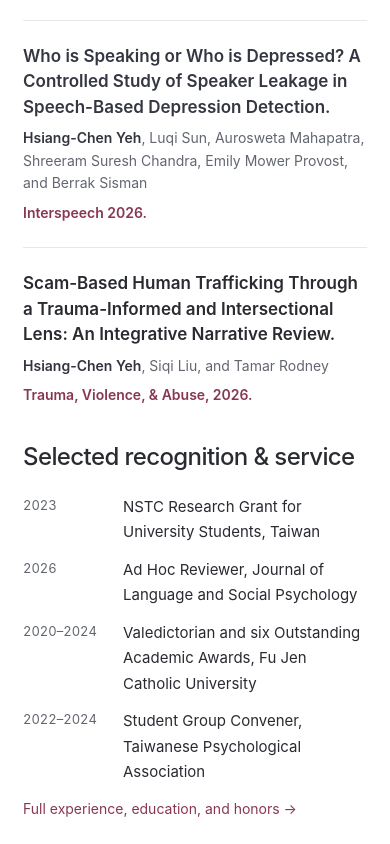
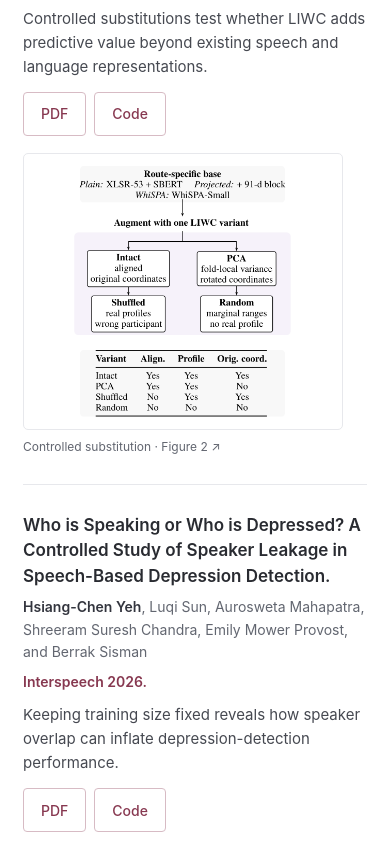
Before and after one commit to jen900704/jen-portfolio, a React (Vite) app: page / in a window 390 px wide. Shown: the part 1560-2404 px from the top of the page. Built offline with nearby package versions, Linux system fonts and the light colour scheme.

Commit message:
Add publication PDF and code resources with original figure highlights

```diff
--- a/src/App.css
+++ b/src/App.css
@@ -33,8 +33,6 @@
 .paper { padding: 0 0 23px; margin: 0 0 23px; border-bottom: 1px solid var(--line); }
 .paper:last-child { margin-bottom: 0; border-bottom: 0; padding-bottom: 0; }
 .paper h3 { font-size: 1.0625rem; line-height: 1.5; font-weight: 600; }
-.paper h3 a { color: #343642; }
-.paper h3 a:hover { color: var(--accent); }
 .authors { font-size: .875rem; color: var(--muted); margin-top: 7px !important; line-height: 1.6; }
 .authors strong { font-weight: 600; color: #33353e; }
 .venue { font-size: .875rem; font-weight: 600; color: var(--accent); margin-top: 6px !important; }
@@ -112,3 +110,24 @@ main:focus { outline: none; }
   .site section { margin-bottom: 20px; }
   .action-link { background: none; color: inherit; border-color: #ccc; }
 }
+
+/* Paper resources are the sole document links; figure links open the original crop. */
+.paper-with-figure { display: grid; grid-template-columns: 220px minmax(0, 1fr); gap: 25px; align-items: start; padding-bottom: 28px; margin-bottom: 28px; }
+.paper-figure { margin: 0; }
+.paper-figure a { display: flex; align-items: center; justify-content: center; padding: 10px; border: 1px solid var(--line); border-radius: 5px; background: #fff; }
+.paper-figure a:hover { border-color: var(--accent); }
+.paper-figure img { display: block; width: 100%; height: auto; max-height: 225px; object-fit: contain; }
+.paper-figure figcaption { font-size: .75rem; line-height: 1.5; margin-top: 8px; color: var(--muted); }
+.paper-content { min-width: 0; }
+.paper-highlight { font-size: .9375rem; line-height: 1.6; margin-top: 10px; color: #464951; }
+.paper-resources { display: flex; flex-wrap: wrap; gap: 8px; margin-top: 13px; }
+.resource-button { display: inline-flex; align-items: center; justify-content: center; min-height: 36px; padding: 4px 13px; border: 1px solid #d7bbc4; border-radius: 4px; font-size: .875rem; line-height: 1.5; font-weight: 550; color: var(--accent); background: #fff; }
+.resource-button:hover { text-decoration: none; background: #faf5f7; border-color: var(--accent); }
+@media (max-width: 700px) {
+  .paper-with-figure { grid-template-columns: minmax(0, 1fr); gap: 17px; }
+  .paper-content { grid-row: 1; }
+  .paper-figure { max-width: 320px; width: 100%; }
+  .paper-figure img { max-height: 255px; }
+  .resource-button { min-height: 44px; padding: 7px 17px; }
+}
+@media print { .paper-figure { display: none; } .paper-with-figure { display: block; } }
--- a/src/App.tsx
+++ b/src/App.tsx
@@ -65,13 +65,23 @@ function AuthorNames({ text }: { text: string }) {
   return <>{text.split('Hsiang-Chen Yeh').map((part, i) => <span key={i}>{i > 0 && <strong>Hsiang-Chen Yeh</strong>}{part}</span>)}</>;
 }
 function Paper({ paper }: { paper: Publication }) {
-  const primaryLink = paper.links?.[0];
-  const extraLinks = paper.links?.filter(link => link.href !== primaryLink?.href) ?? [];
-  return <li className="paper">
-    <h3>{primaryLink ? <a href={primaryLink.href}>{paper.title}</a> : paper.title}</h3>
-    <p className="authors"><AuthorNames text={paper.authors} /></p>
-    <p className={paper.kind === 'published' ? 'venue' : 'status'}>{paper.status}</p>
-    {extraLinks.length > 0 && <p className="paper-links">{extraLinks.map(link => <a key={link.href} href={link.href}>{link.label}</a>)}</p>}
+  const links = paper.links?.filter((link, index, all) => all.findIndex(item => item.href === link.href) === index) ?? [];
+  return <li className={`paper${paper.figure ? ' paper-with-figure' : ''}`}>
+    {paper.figure && <figure className="paper-figure">
+      <a href={`${base}${paper.figure.src}`} target="_blank" rel="noopener noreferrer" aria-label={`Enlarge figure: ${paper.title}`}>
+        <img src={`${base}${paper.figure.src}`} alt={paper.figure.alt} width={paper.figure.width} height={paper.figure.height} loading="lazy" />
+      </a>
+      <figcaption>{paper.figure.caption} <span aria-hidden="true">↗</span></figcaption>
+    </figure>}
+    <div className="paper-content">
+      <h3>{paper.title}</h3>
+      <p className="authors"><AuthorNames text={paper.authors} /></p>
+      <p className={paper.kind === 'published' ? 'venue' : 'status'}>{paper.status}</p>
+      {paper.highlight && <p className="paper-highlight">{paper.highlight}</p>}
+      {links.length > 0 && <div className="paper-resources" role="group" aria-label={`Resources for ${paper.title}`}>
+        {links.map(link => <a className="resource-button" key={link.href} href={link.href} aria-label={`${link.label}: ${paper.title}`}>{link.label}</a>)}
+      </div>}
+    </div>
   </li>;
 }
 function Research({ showAll, setShowAll }: { showAll: boolean; setShowAll: (value: boolean) => void }) {
--- a/src/publications.ts
+++ b/src/publications.ts
@@ -1,4 +1,12 @@
-export type Publication = { title: string; authors: string; status: string; kind: string; links?: { label: string; href: string }[] };
+export type Publication = {
+  title: string;
+  authors: string;
+  status: string;
+  kind: string;
+  links?: { label: string; href: string }[];
+  highlight?: string;
+  figure?: { src: string; alt: string; caption: string; width: number; height: number };
+};
 
 export const publications: Publication[] = [
   {
@@ -8,10 +16,22 @@ export const publications: Publication[] = [
     "kind": "published",
     "links": [
       {
-        "label": "Paper",
-        "href": "https://arxiv.org/abs/2607.22952"
+        "label": "PDF",
+        "href": "https://arxiv.org/pdf/2607.22952"
+      },
+      {
+        "label": "Code",
+        "href": "https://github.com/jen900704/liwc-controlled-substitution"
       }
-    ]
+    ],
+    "highlight": "Controlled substitutions test whether LIWC adds predictive value beyond existing speech and language representations.",
+    "figure": {
+      "src": "research/emnlp-figure.png",
+      "alt": "Four LIWC conditions: intact, PCA-rotated, participant-shuffled, and random-marginal, with the properties preserved by each control.",
+      "caption": "Controlled substitution · Figure 2",
+      "width": 860,
+      "height": 984
+    }
   },
   {
     "title": "Who is Speaking or Who is Depressed? A Controlled Study of Speaker Leakage in Speech-Based Depression Detection.",
@@ -20,10 +40,22 @@ export const publications: Publication[] = [
     "kind": "published",
     "links": [
       {
-        "label": "Paper",
-        "href": "https://arxiv.org/abs/2604.14354"
+        "label": "PDF",
+        "href": "https://arxiv.org/pdf/2604.14354"
+      },
+      {
+        "label": "Code",
+        "href": "https://github.com/jen900704/Speech-Depression-Speaker-Leakage"
       }
-    ]
+    ],
+    "highlight": "Keeping training size fixed reveals how speaker overlap can inflate depression-detection performance.",
+    "figure": {
+      "src": "research/interspeech-figure.png",
+      "alt": "Size-matched speaker-independent and speaker-overlapped training sets evaluated on the same test speakers.",
+      "caption": "Speaker-overlap control · Figure 1",
+      "width": 736,
+      "height": 552
+    }
   },
   {
     "title": "Scam-Based Human Trafficking Through a Trauma-Informed and Intersectional Lens: An Integrative Narrative Review.",
```
Also changed, not shown: public/research/emnlp-figure.png (added), public/research/interspeech-figure.png (added).
